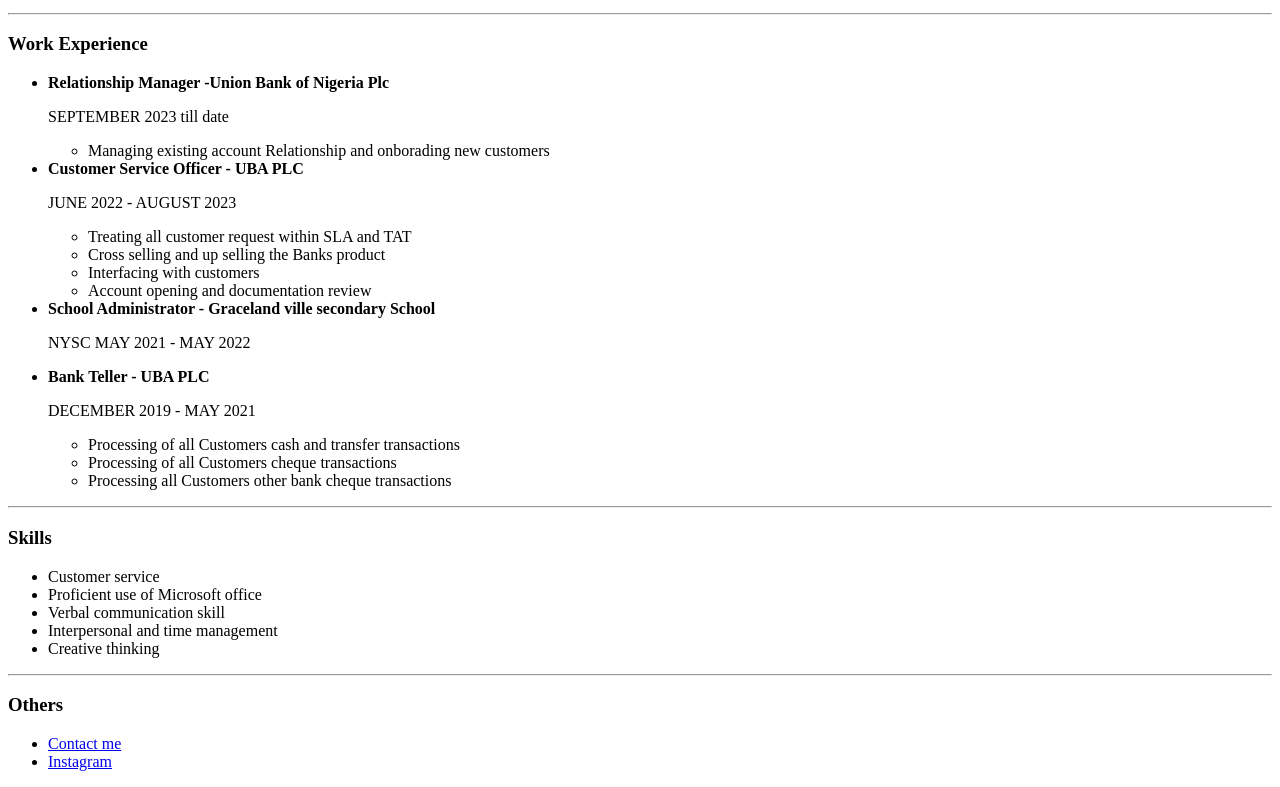
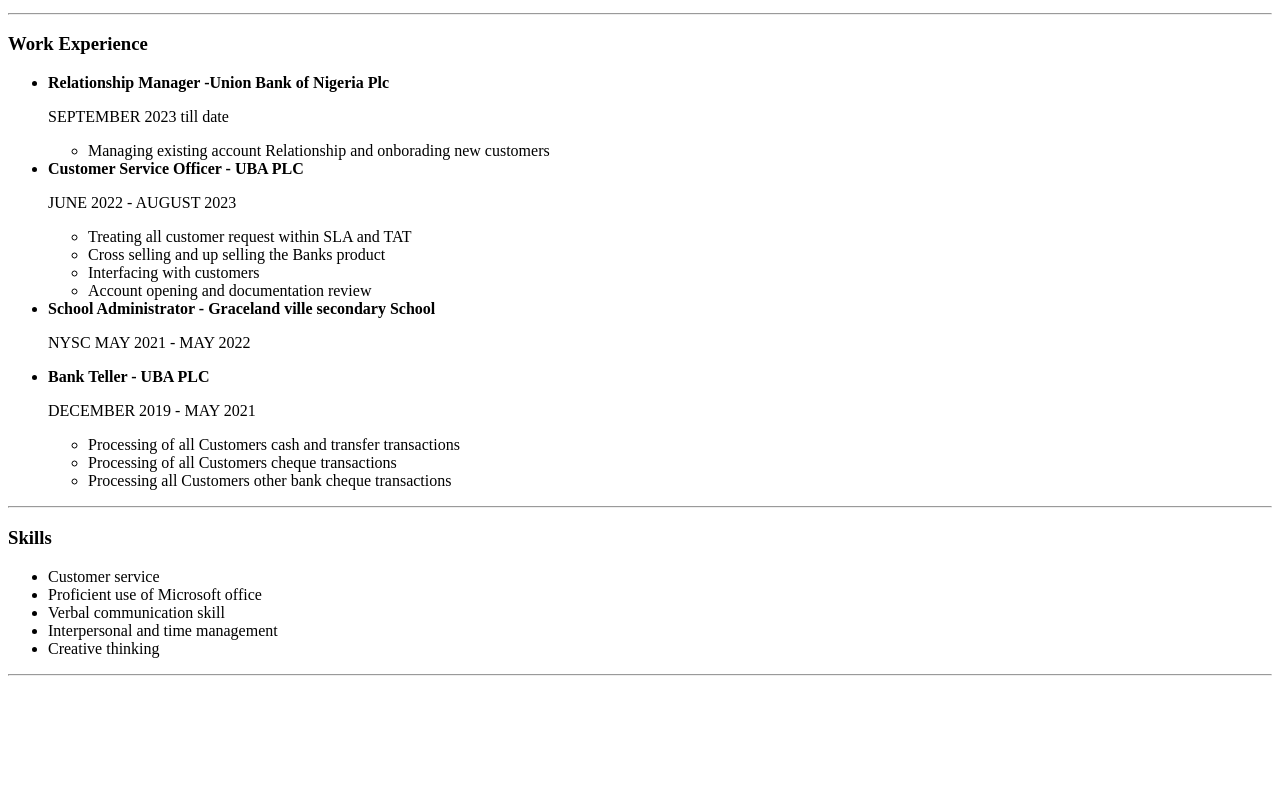
Before and after one commit to chisom-obodo/html, a plain HTML site: page chisom.html in a window 1280 px wide. Shown: the part 419-1206 px from the top of the page. After the commit the page ends 1103 px from the top, so only its background shows below. Drawn offline with Linux system fonts and the light colour scheme.

Commit message:
second commit

```diff
--- a/chisom.html
+++ b/chisom.html
@@ -4,21 +4,18 @@
 <head>
     <meta charset="UTF-8">
     <meta name="viewport" content="width=device-width, initial-scale=1.0">
-    <title>Document</title>
+    <title>Chisom Profile</title>
 </head>
 
 <body>
     <h2>Chisom Esther Obodo</h2>
-    <p>
-        <img src="Passport.jpg 1.jpg" width="75" alt="">
-    </p>
+    <img src="Passport.jpg 1.jpg" width="75" alt="">
     <h3>Summary</h3>
     <p>Resourceful, diligent and committed to excellent service delivery. Interested in a challenging and fast paced
         environment to utilize the skills and knowledge garnered towards societal and organizational growth.
-        <hr>
     </p>
+    <hr>
     <h3>Education</h3>
-    <p>
     <ul>
         <li>
             B.sc INTERNATIONAL RELATIONS AND DIPLOMACY
@@ -29,7 +26,6 @@
         <li>Madonna Primary and Secondary School (2009) </li>
     </ul>
     <hr>
-    </p>
     <h3>Work Experience</h3>
     <ul>
         <li> <strong>Relationship Manager -Union Bank of Nigeria Plc</strong>
@@ -66,13 +62,6 @@
         <li>Creative thinking</li>
     </ul>
     <hr>
-    <h3>Others</h3>
-    <ul>
-        <li> <a
-                href="https://www.google.com/url?sa=t&source=web&rct=j&opi=89978449&url=https://ng.linkedin.com/in/obodo-chisom-esther-7299121a6&ved=2ahUKEwiFjuT51rKBAxXxTEEAHekRBXIQFnoECBgQAQ&usg=AOvVaw36cc6N_l6tyi0IwjDDsEuH">Contact
-                me</a></li>
-        <li><a href="https://instagram.com/obodo_esther?igshid=ZGUzMzM3NWJiOQ==">Instagram</a></li>
-    </ul>
 </body>
 
 </html>
```
